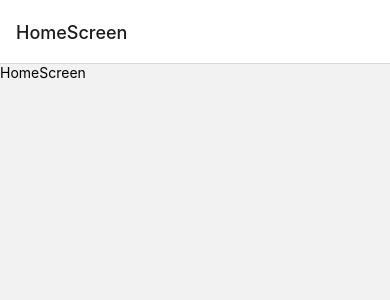
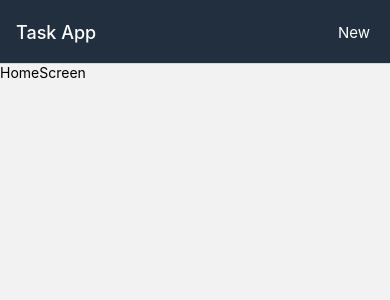
Before and after one commit to CBahamon/Task, a React Native app in the folder myapp/: screen / in a window 390 px wide. Shown: the top 300 px of the page. Built offline with nearby package versions, Linux system fonts and the light colour scheme.

Commit message:
Create the routes and screen for navigate

```diff
--- a/myapp/App.js
+++ b/myapp/App.js
@@ -1,6 +1,7 @@
 import React from 'react';
 import { NavigationContainer, StackActions } from '@react-navigation/native';
-import {createNativeStackNavigator} from '@react-navigation/native-stack'
+import { createNativeStackNavigator } from '@react-navigation/native-stack'
+import { Text, TouchableOpacity } from 'react-native';
 
 import HomeScreen from './screens/HomeScreen';
 import TaskFormScreen from './screens/TaskFormScreen';
@@ -8,11 +9,33 @@ import TaskFormScreen from './screens/TaskFormScreen';
 const Stack = createNativeStackNavigator();
 
 const App = () => {
-  return(
+  return (
     <NavigationContainer>
       <Stack.Navigator>
-        <Stack.Screen name='HomeScreen' component={HomeScreen} />
-        <Stack.Screen name='TaskFormScreen' component={TaskFormScreen} />
+
+        <Stack.Screen name='HomeScreen' component={HomeScreen}
+          options={({navigation}) =>({
+            title:"Task App",
+            headerStyle: { backgroundColor: '#222f3e' },
+            headerTitleStyle: { color: '#ffffff' },
+            headerRight: () =>(
+              <TouchableOpacity onPress={() => navigation.navigate("TaskFormScreen")}>
+                <Text style={{color: '#ffffff',  marginRight:20 , fontSize:15}}>New</Text>
+              </TouchableOpacity>
+            )
+          })}
+        />
+
+        <Stack.Screen name='TaskFormScreen' component={TaskFormScreen}
+        options={{
+          title:'Create a Task',
+          headerStyle: { backgroundColor: '#222f3e' },
+          headerTitleStyle: { color: '#ffffff' },
+          headerTintColor: '#ffffff'
+        }}
+
+        />
+
       </Stack.Navigator>
     </NavigationContainer>
   )
```
